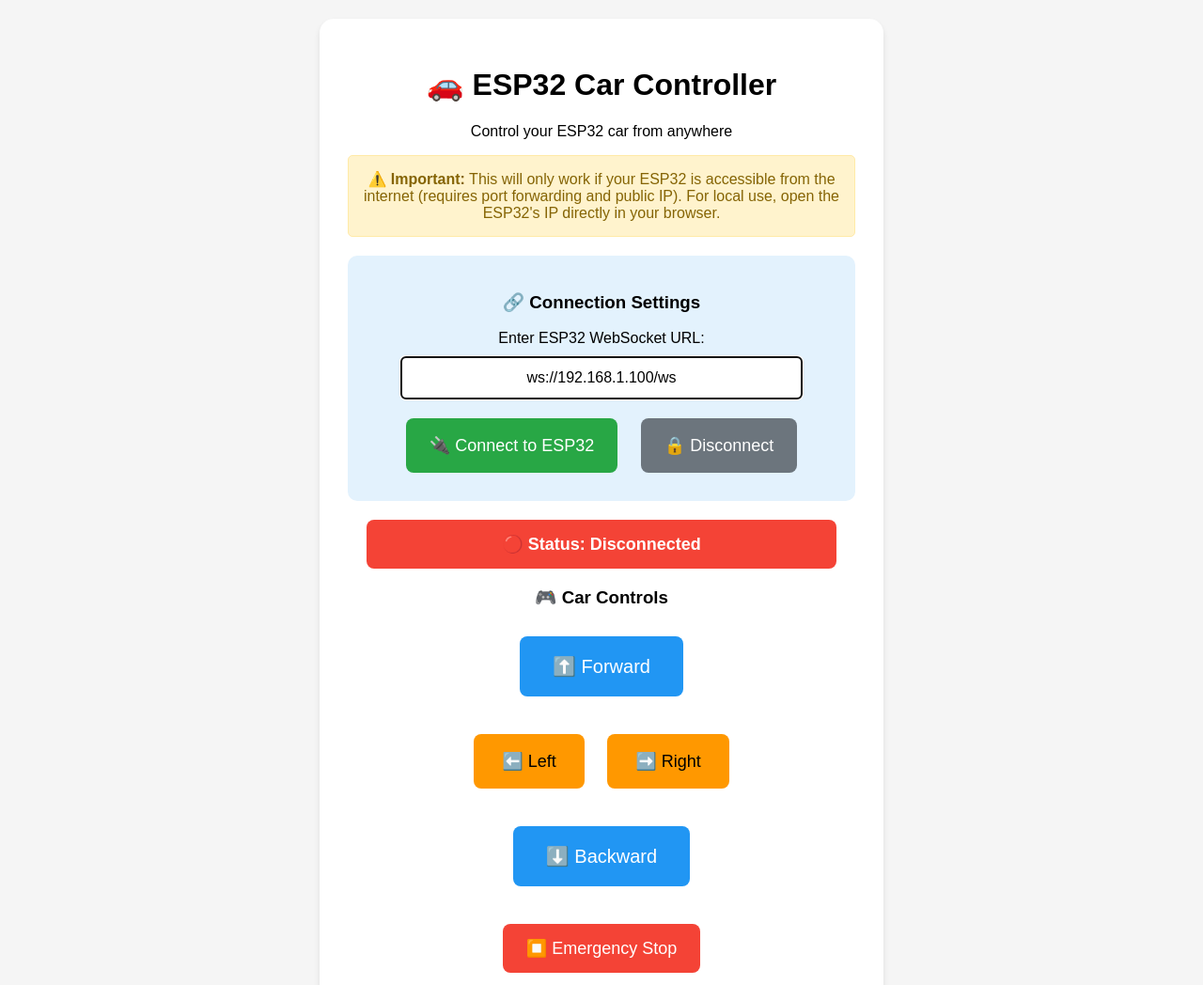
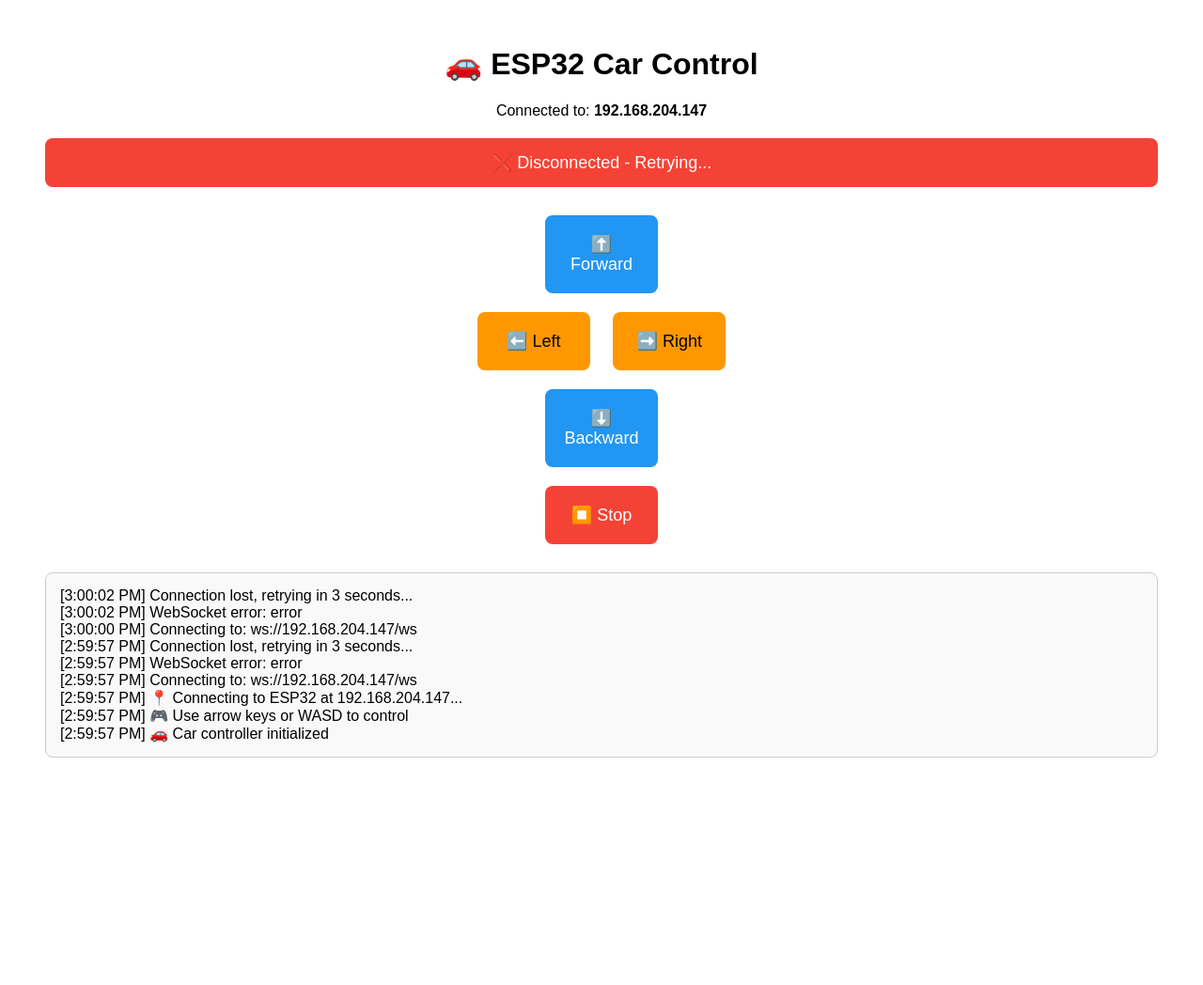
Before and after one commit to kotaAnuj/aibotcar, a plain HTML site: page index.html in a window 1280 px wide. Shown: the top 1048 px of the page at 94% size. After the commit the page ends 854 px from the top, so only its background shows below. Drawn offline with Linux system fonts and the light colour scheme.

Commit message:
Update index.html

```diff
--- a/index.html
+++ b/index.html
@@ -1,255 +1,104 @@
 <!DOCTYPE html>
 <html>
 <head>
-    <title>ESP32 Car Control - GitHub</title>
-    <meta name="viewport" content="width=device-width, initial-scale=1">
+    <title>ESP32 Car Control</title>
     <style>
-        body {
-            text-align: center;
-            font-family: Arial;
-            padding: 20px;
-            max-width: 600px;
-            margin: 0 auto;
-            background: #f5f5f5;
-        }
-        .container {
-            background: white;
-            padding: 30px;
-            border-radius: 15px;
-            box-shadow: 0 4px 6px rgba(0,0,0,0.1);
-        }
-        button {
-            padding: 18px 25px;
-            font-size: 18px;
-            margin: 10px;
-            border: none;
-            border-radius: 8px;
-            cursor: pointer;
-            transition: all 0.3s;
-        }
-        button:hover {
-            transform: scale(1.05);
-        }
-        button:active {
-            transform: scale(0.95);
-        }
-        #status {
-            margin: 20px;
-            padding: 15px;
-            font-size: 18px;
-            font-weight: bold;
-            border-radius: 8px;
-            transition: all 0.3s;
-        }
-        .connected {
-            background: #4CAF50;
-            color: white;
-        }
-        .disconnected {
-            background: #f44336;
-            color: white;
-        }
-        .connection-info {
-            background: #e3f2fd;
-            padding: 20px;
-            border-radius: 10px;
-            margin: 20px 0;
-        }
-        #log {
-            border: 1px solid #ddd;
-            padding: 15px;
-            margin: 20px 0;
-            min-height: 150px;
-            text-align: left;
-            border-radius: 8px;
-            background: #fafafa;
-            font-family: 'Courier New', monospace;
-            font-size: 14px;
-        }
-        input {
-            width: 80%;
-            padding: 12px;
-            font-size: 16px;
-            margin: 10px;
-            border: 2px solid #ddd;
-            border-radius: 5px;
-            text-align: center;
-        }
-        .warning {
-            background: #fff3cd;
-            color: #856404;
-            padding: 15px;
-            border-radius: 5px;
-            margin: 15px 0;
-            border: 1px solid #ffeaa7;
-        }
+        body { text-align: center; font-family: Arial; padding: 20px; }
+        button { padding: 20px; font-size: 18px; margin: 10px; width: 120px; border: none; border-radius: 8px; cursor: pointer; }
+        #status { margin: 20px; padding: 15px; font-size: 18px; border-radius: 8px; }
+        .connected { background: #4CAF50; color: white; }
+        .disconnected { background: #f44336; color: white; }
+        .connecting { background: #FF9800; color: white; }
     </style>
 </head>
 <body>
-    <div class="container">
-        <h1>🚗 ESP32 Car Controller</h1>
-        <p>Control your ESP32 car from anywhere</p>
+    <h1>🚗 ESP32 Car Control</h1>
+    <p>Connected to: <strong>192.168.204.147</strong></p>
 
-        <div class="warning">
-            ⚠️ <strong>Important:</strong> This will only work if your ESP32 is accessible from the internet
-            (requires port forwarding and public IP). For local use, open the ESP32's IP directly in your browser.
-        </div>
+    <div id="status" class="connecting">🔄 Connecting to ESP32...</div>
 
-        <div class="connection-info">
-            <h3>🔗 Connection Settings</h3>
-            <label>Enter ESP32 WebSocket URL:</label><br>
-            <input type="text" id="wsUrl" placeholder="ws://192.168.1.100/ws" value="ws://192.168.1.100/ws">
-            <br>
-            <button onclick="connectWebSocket()" style="background: #28a745; color: white;">
-                🔌 Connect to ESP32
-            </button>
-            <button onclick="disconnectWebSocket()" style="background: #6c757d; color: white;">
-                🔒 Disconnect
-            </button>
-        </div>
-
-        <div id="status" class="disconnected">
-            🔴 Status: Disconnected
-        </div>
-
-        <div>
-            <h3>🎮 Car Controls</h3>
-            <div style="margin: 20px 0;">
-                <button onclick="sendCommand('forward')" style="background: #2196F3; color: white; font-size: 20px; padding: 20px 35px;">
-                    ⬆️ Forward
-                </button>
-            </div>
-
-            <div style="margin: 20px 0;">
-                <button onclick="sendCommand('left')" style="background: #FF9800; color: black; font-size: 18px; padding: 18px 30px;">
-                    ⬅️ Left
-                </button>
-                <button onclick="sendCommand('right')" style="background: #FF9800; color: black; font-size: 18px; padding: 18px 30px;">
-                    ➡️ Right
-                </button>
-            </div>
-
-            <div style="margin: 20px 0;">
-                <button onclick="sendCommand('backward')" style="background: #2196F3; color: white; font-size: 20px; padding: 20px 35px;">
-                    ⬇️ Backward
-                </button>
-            </div>
-
-            <div style="margin: 20px 0;">
-                <button onclick="sendCommand('stop')" style="background: #f44336; color: white; font-size: 18px; padding: 15px 25px;">
-                    ⏹️ Emergency Stop
-                </button>
-            </div>
-        </div>
-
-        <div>
-            <h3>📝 Connection Log</h3>
-            <div id="log">Ready to connect...
-👉 Enter your ESP32's IP address above and click "Connect to ESP32"
-👉 Example: ws://192.168.1.100/ws</div>
-        </div>
-
-        <div style="margin-top: 30px; padding: 15px; background: #e8f5e8; border-radius: 8px;">
-            <h4>💡 Usage Tips:</h4>
-            <p>• Find ESP32 IP in Serial Monitor</p>
-            <p>• Use arrow keys for keyboard control</p>
-            <p>• Space bar = Emergency stop</p>
-        </div>
+    <div>
+        <button onclick="send('forward')" style="background:#2196F3;color:white">⬆️ Forward</button><br>
+        <button onclick="send('left')" style="background:#FF9800;color:black">⬅️ Left</button>
+        <button onclick="send('right')" style="background:#FF9800;color:black">➡️ Right</button><br>
+        <button onclick="send('backward')" style="background:#2196F3;color:white">⬇️ Backward</button><br>
+        <button onclick="send('stop')" style="background:#f44336;color:white">⏹️ Stop</button>
     </div>
 
+    <div id="log" style="border:1px solid #ccc; padding:15px; margin:20px; min-height:150px; text-align:left; border-radius:8px; background:#f9f9f9;"></div>
+
     <script>
-        let socket = null;
+        let ws;
+        const espIP = "192.168.204.147";
 
-        function log(message) {
+        function log(msg) {
             const logDiv = document.getElementById('log');
             const timestamp = new Date().toLocaleTimeString();
-            logDiv.innerHTML = `<span style="color:#666;">[${timestamp}]</span> ${message}<br>` + logDiv.innerHTML;
+            logDiv.innerHTML = `[${timestamp}] ${msg}<br>` + logDiv.innerHTML;
         }
 
-        function connectWebSocket() {
-            const url = document.getElementById('wsUrl').value.trim();
-            if (!url) {
-                alert('❌ Please enter ESP32 WebSocket URL');
-                return;
-            }
+        function connect() {
+            const url = `ws://${espIP}/ws`;
+            log(`Connecting to: ${url}`);
 
-            // Add /ws if not present
-            let finalUrl = url;
-            if (!url.endsWith('/ws')) {
-                finalUrl = url + (url.endsWith('/') ? 'ws' : '/ws');
-            }
+            ws = new WebSocket(url);
 
-            try {
-                log(`🔄 Connecting to: ${finalUrl}`);
-                socket = new WebSocket(finalUrl);
+            ws.onopen = () => {
+                document.getElementById('status').className = 'connected';
+                document.getElementById('status').innerHTML = '✅ Connected to ESP32!';
+                log('WebSocket connection established');
+            };
 
-                socket.onopen = () => {
-                    document.getElementById('status').textContent = '🟢 Status: Connected to ESP32';
-                    document.getElementById('status').className = 'connected';
-                    log('✅ WebSocket connection established successfully!');
-                };
+            ws.onclose = () => {
+                document.getElementById('status').className = 'disconnected';
+                document.getElementById('status').innerHTML = '❌ Disconnected - Retrying...';
+                log('Connection lost, retrying in 3 seconds...');
+                setTimeout(connect, 3000);
+            };
 
-                socket.onclose = (event) => {
-                    document.getElementById('status').textContent = '🔴 Status: Disconnected';
-                    document.getElementById('status').className = 'disconnected';
-                    log('🔌 WebSocket connection closed');
-                };
+            ws.onerror = (error) => {
+                log('WebSocket error: ' + error.type);
+            };
 
-                socket.onerror = (error) => {
-                    document.getElementById('status').textContent = '🔴 Status: Connection Failed';
-                    document.getElementById('status').className = 'disconnected';
-                    log('❌ WebSocket connection error - Check if ESP32 is running and accessible');
-                    log('💡 Tip: Use the ESP32\'s local IP and ensure you\'re on the same network');
-                };
-
-                socket.onmessage = (event) => {
-                    log(`📥 ESP32: ${event.data}`);
-                };
-
-            } catch (error) {
-                log(`❌ Connection failed: ${error.message}`);
-            }
+            ws.onmessage = (e) => {
+                log(`ESP32: ${e.data}`);
+            };
         }
 
-        function disconnectWebSocket() {
-            if (socket) {
-                socket.close();
-                socket = null;
-                log('🔒 Manually disconnected from ESP32');
-            }
-        }
-
-        function sendCommand(command) {
-            if (socket && socket.readyState === WebSocket.OPEN) {
-                socket.send(command);
-                log(`📤 Sent command: ${command}`);
+        function send(cmd) {
+            if (ws && ws.readyState === WebSocket.OPEN) {
+                ws.send(cmd);
+                log(`Sent: ${cmd}`);
             } else {
-                alert('❌ Not connected to ESP32. Please connect first.');
-                log(`❌ Failed to send "${command}" - No connection`);
+                log(`❌ Cannot send "${cmd}" - Not connected`);
             }
         }
 
         // Keyboard controls
-        document.addEventListener('keydown', (event) => {
-            const keyActions = {
+        document.addEventListener('keydown', (e) => {
+            const keys = {
                 'ArrowUp': 'forward',
                 'ArrowDown': 'backward',
                 'ArrowLeft': 'left',
                 'ArrowRight': 'right',
-                ' ': 'stop'
+                ' ': 'stop',
+                'w': 'forward',
+                's': 'backward',
+                'a': 'left',
+                'd': 'right'
             };
-
-            if (keyActions[event.key]) {
-                sendCommand(keyActions[event.key]);
-                event.preventDefault();
+            if(keys[e.key]) {
+                send(keys[e.key]);
+                e.preventDefault();
             }
         });
 
-        // Auto-focus on input field
-        document.getElementById('wsUrl').focus();
+        // Auto-connect on load
+        window.addEventListener('load', connect);
 
-        // Display initial instructions
-        log('🎮 Keyboard controls enabled: Arrow keys = direction, Space = stop');
+        log('🚗 Car controller initialized');
+        log('🎮 Use arrow keys or WASD to control');
+        log(`📍 Connecting to ESP32 at ${espIP}...`);
     </script>
 </body>
 </html>
```
